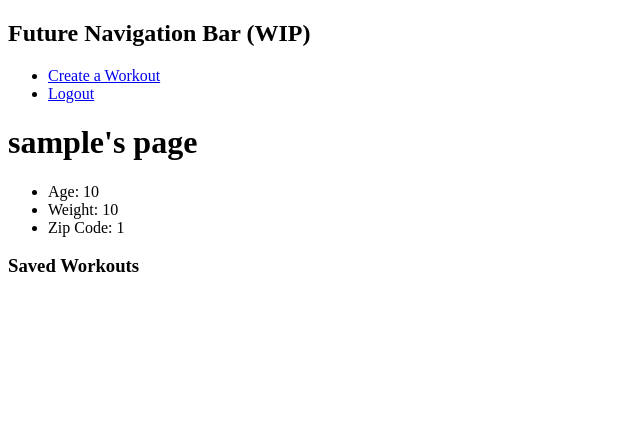
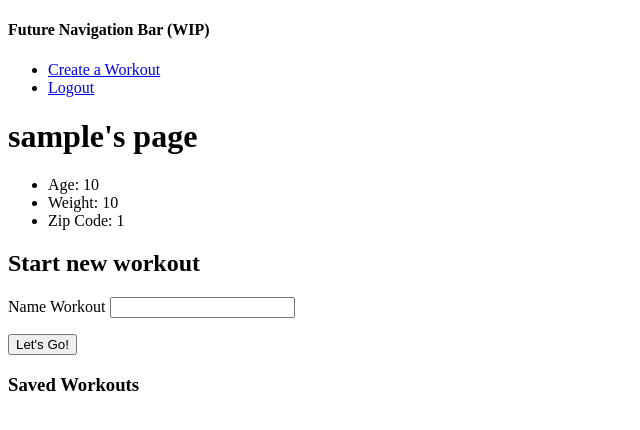
Before and after one commit to Jessica-chap/hb-final-project, a Flask app: page /users/1 in a window 1280 px wide. Shown: the top 430 px of the page, without its empty margins (0-640 px from the left). Run offline with Flask 2, Linux system fonts and the light colour scheme; tables that the repository leaves empty hold one stand-in row (values such as "Sample post").

Commit message:
name workout moved to profile page, redirects and workout save working

```diff
--- a/server.py
+++ b/server.py
@@ -130,7 +130,7 @@
     print(new_workout)
     print(session['workout_id'])
 
-    return redirect ('/create_workout')
+    return redirect('/create_workout')
 
 
 @app.route('/create_workout')
--- a/static/css/style.css
+++ b/static/css/style.css
@@ -5,10 +5,10 @@
     text-align:left;
 }
 
-#hidden_exercise_form {
+/* #hidden_exercise_form {
     display: none;
-}
+} */
 
-#hidden_workout_name {
+/* #hidden_workout_name {
     display: block;
-}
+} */
--- a/templates/user_profile.html
+++ b/templates/user_profile.html
@@ -4,7 +4,7 @@
 
 {% block body %}
 
-<h2>Future Navigation Bar (WIP)</h2>
+<h4>Future Navigation Bar (WIP)</h4>
 <div class ="navigation-bar">
   <ul>
       <li><a href="/create_workout">Create a Workout</a></li>
@@ -20,6 +20,27 @@
     <li>Zip Code: {{user.user_zipcode}}</li>
 </ul>
 
+<h2> Start new workout</h2>
+<div>
+  <form id = "workout_name_form"
+      action= "/workout_name"
+      method="GET">
+  <p>
+    <label>Name Workout</label>
+      <input
+        id = "user_saved_workout_name"
+        type = "text"
+        name="user_saved_workout_name" required>
+  </p>
+  <form>
+    <button id="save_workout_name"
+            type="submit">Let's Go!</button>
+  </form>
+</form>
+</div>
+
+
+
 <h3>Saved Workouts</h3>
 
 <p id="saved_workout_entry"></p>
```
Also changed, not shown: static/js/exerciseList.js (+10 -8 lines), templates/create_workout.html (+3 -18 lines).
